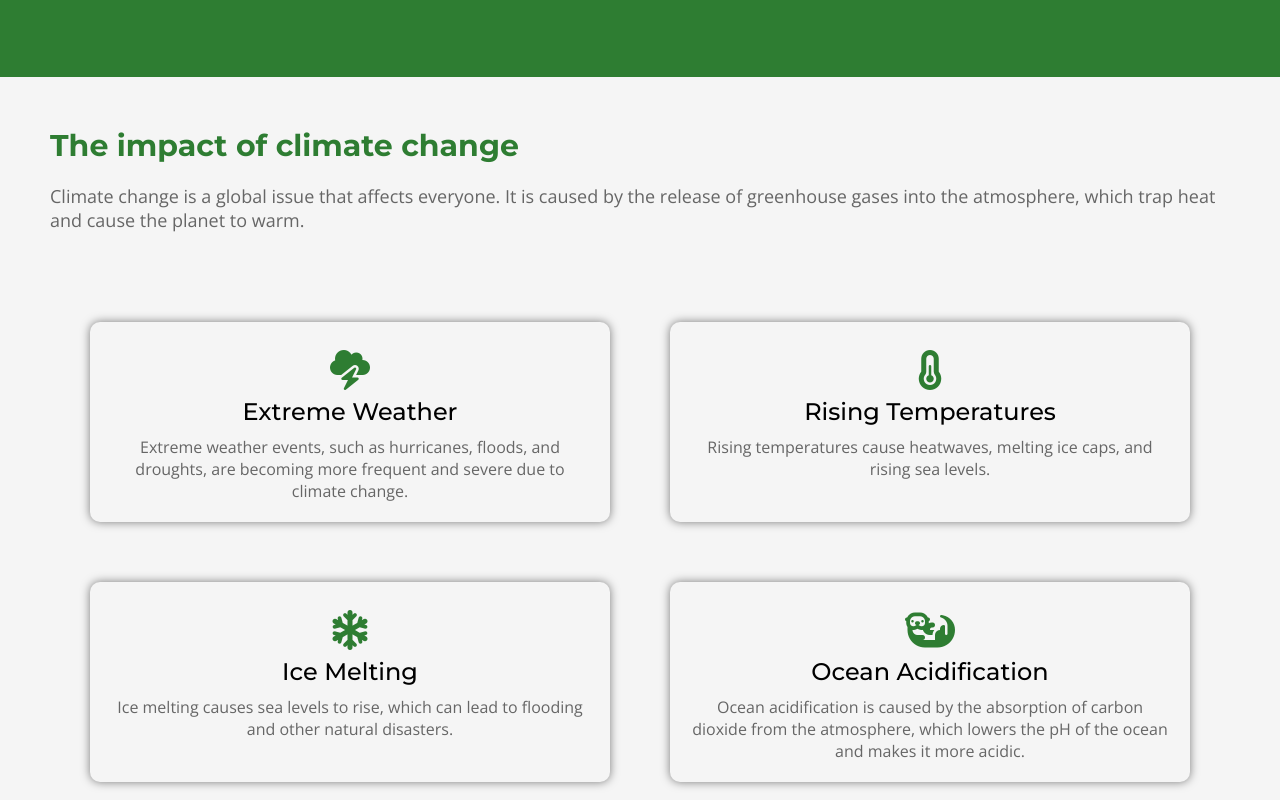
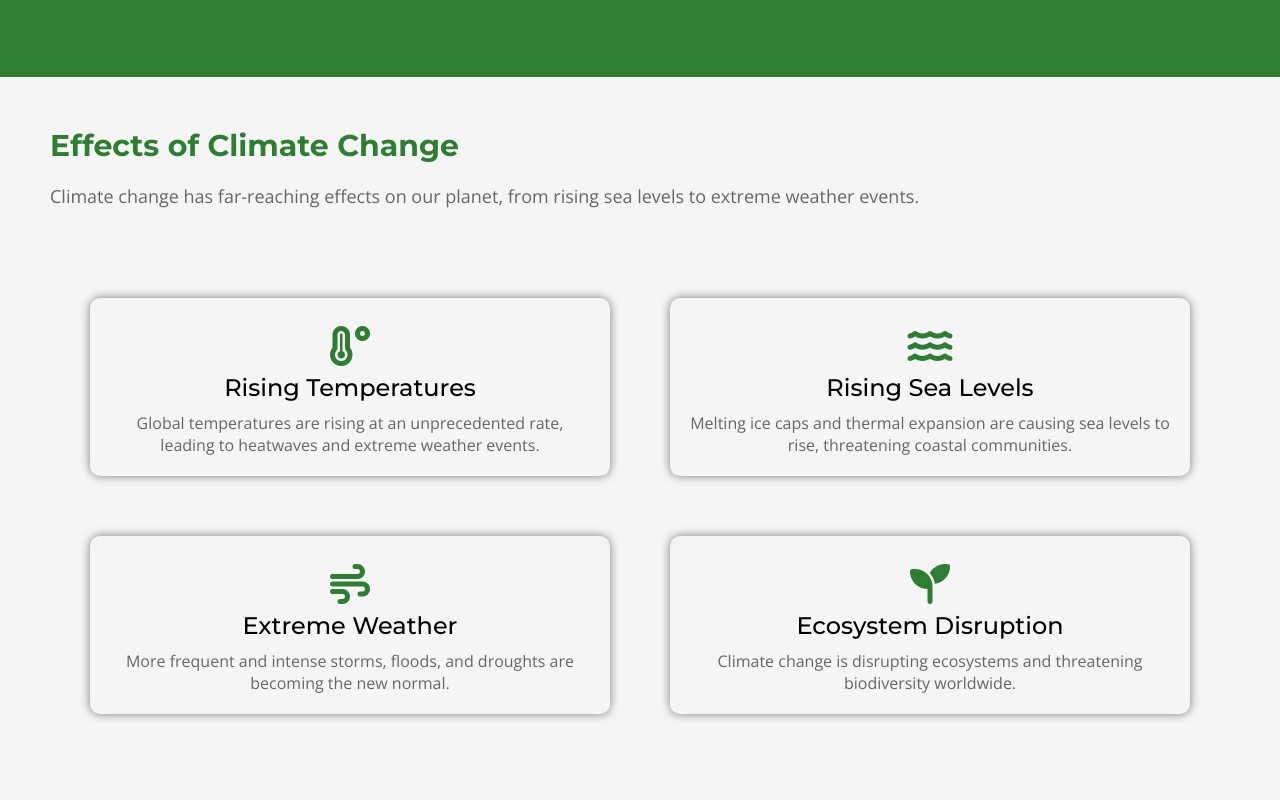
Before and after one commit to MiNaMaHrOuS12/EarthAlert, a website with bundled scripts: page public/components/effects.html in a window 1280 px wide. Shown: the part 320-1120 px from the top of the page. Built offline with nearby package versions, Linux system fonts and the light colour scheme.

Commit message:
AOS animation

```diff
--- a/public/components/effects.html
+++ b/public/components/effects.html
@@ -38,49 +38,49 @@
             </div>
         </nav>
     </header>
-    <div class="effects-hero-section">
+    <div class="effects-hero-section" data-aos="fade-down">
         <div class="main-section-container-content">
             <h1>Effects</h1>
         </div>
     </div>
     <div class="effects-main-section">
-        <div class="effects-main-section-content">
-            <h2>The impact of climate change</h2>
-            <p>Climate change is a global issue that affects everyone. It is caused by the release of greenhouse gases into the atmosphere, which trap heat and cause the planet to warm.</p>
+        <div class="effects-main-section-content" data-aos="fade-up">
+            <h2>Effects of Climate Change</h2>
+            <p>Climate change has far-reaching effects on our planet, from rising sea levels to extreme weather events.</p>
         </div>
         <div class="effects">
-            <div class="effect">
-                <div class="logo"><i class="fa-solid fa-cloud-bolt"></i></div>
+            <div class="effect" data-aos="zoom-in" data-aos-delay="100">
+                <div class="logo"><i class="fas fa-temperature-high"></i></div>
+                <div class="title">
+                    <h2>Rising Temperatures</h2>
+                    <p>Global temperatures are rising at an unprecedented rate, leading to heatwaves and extreme weather events.</p>
+                </div>
+            </div>
+            <div class="effect" data-aos="zoom-in" data-aos-delay="200">
+                <div class="logo"><i class="fas fa-water"></i></div>
+                <div class="title">
+                    <h2>Rising Sea Levels</h2>
+                    <p>Melting ice caps and thermal expansion are causing sea levels to rise, threatening coastal communities.</p>
+                </div>
+            </div>
+            <div class="effect" data-aos="zoom-in" data-aos-delay="300">
+                <div class="logo"><i class="fas fa-wind"></i></div>
                 <div class="title">
                     <h2>Extreme Weather</h2>
-                    <p>Extreme weather events, such as hurricanes, floods, and droughts, are becoming more frequent and severe due to climate change.</p>
+                    <p>More frequent and intense storms, floods, and droughts are becoming the new normal.</p>
                 </div>
             </div>
-            <div class="effect">
-                <div class="logo"><i class="fa-solid fa-temperature-half"></i></div>
+            <div class="effect" data-aos="zoom-in" data-aos-delay="400">
+                <div class="logo"><i class="fas fa-seedling"></i></div>
                 <div class="title">
-                    <h2>Rising Temperatures</h2>
-                    <p>Rising temperatures cause heatwaves, melting ice caps, and rising sea levels.</p>
-                </div>
-            </div>
-            <div class="effect">
-                <div class="logo"><i class="fa-solid fa-snowflake"></i></div>
-                <div class="title">
-                    <h2>Ice Melting</h2>
-                    <p>Ice melting causes sea levels to rise, which can lead to flooding and other natural disasters.</p>
-                </div>
-            </div>
-            <div class="effect">
-                <div class="logo"><i class="fa-solid fa-otter"></i></div>
-                <div class="title">
-                    <h2>Ocean Acidification</h2>
-                    <p>Ocean acidification is caused by the absorption of carbon dioxide from the atmosphere, which lowers the pH of the ocean and makes it more acidic.</p>
+                    <h2>Ecosystem Disruption</h2>
+                    <p>Climate change is disrupting ecosystems and threatening biodiversity worldwide.</p>
                 </div>
             </div>
         </div>
     </div>
     <footer>
-        <div class="footer-content">
+        <div class="footer-content" data-aos="fade-up">
             <div class="social-links">
                 <a href="https://www.facebook.com" target="_blank"><i class="fab fa-facebook"></i></a>
                 <a href="https://www.instagram.com" target="_blank"><i class="fab fa-instagram"></i></a>
```
Also changed, not shown: public/components/causes.html (+7 -7 lines), public/components/solutions.html (+22 -22 lines).
